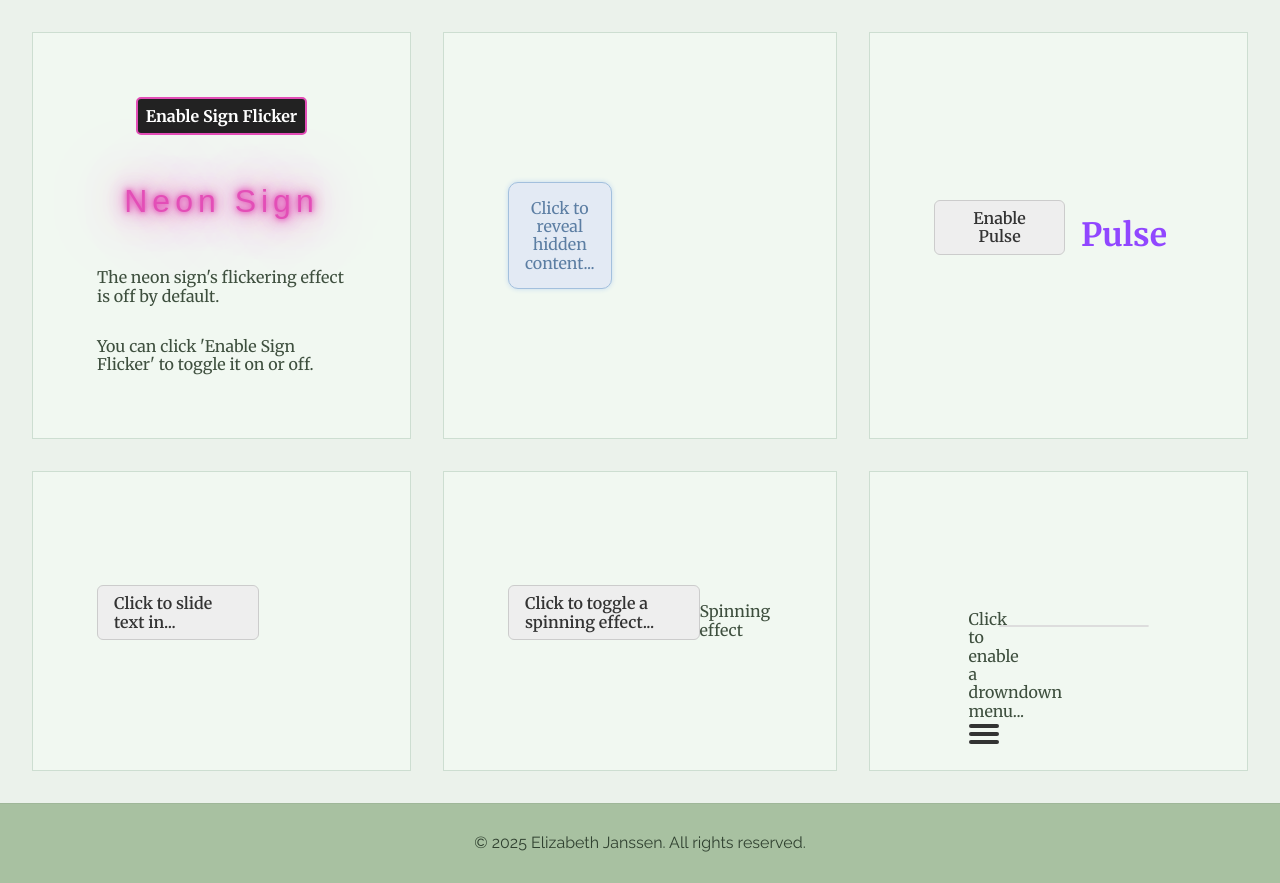
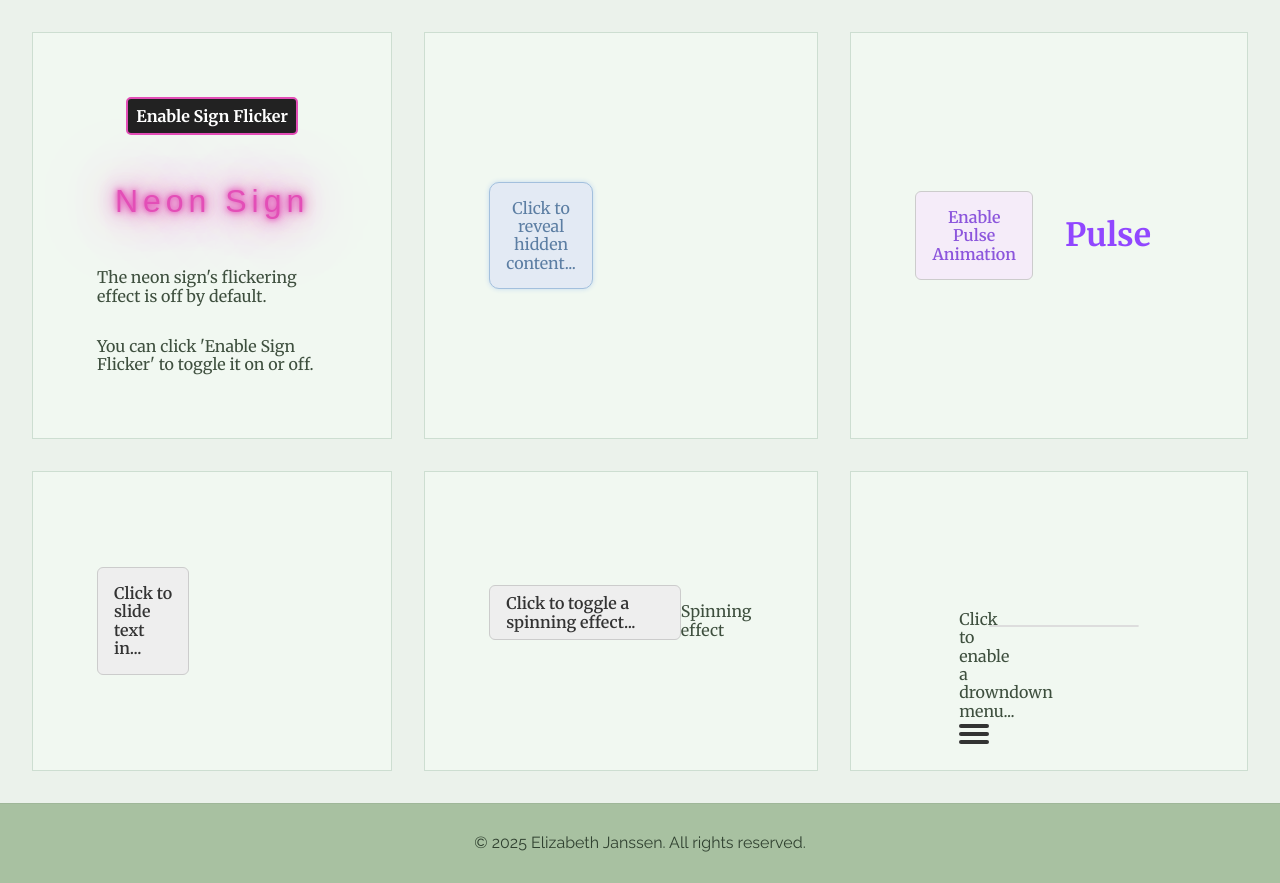
Before and after one commit to emjanssen/comm2019-finalproject-summer2025, a PHP site: page /animations.html in a window 1280 px wide. Shown: the part 90-973 px from the top of the page. Run offline with PHP 8.4, Linux system fonts and the light colour scheme.

Commit message:
animation 3 and 4 done

```diff
--- a/animations.html
+++ b/animations.html
@@ -49,7 +49,7 @@
 
                 <div id="animations-three">
                     <input type="checkbox" id="pulse-toggle" hidden>
-                    <label for="pulse-toggle" class="pulse-label">Enable Pulse</label>
+                    <label for="pulse-toggle" class="pulse-label">Enable Pulse Animation</label>
 
                     <p id="pulse-target" class="pulse-text">Pulse</p>
                 </div>
--- a/css/animations.css
+++ b/css/animations.css
@@ -188,6 +188,7 @@
 /* animations-three */
 
 /* Pulse animation keyframes */
+/* vary the opacity and scaling at different time intervals */
 @keyframes slowPulse {
   0%, 100% {
     transform: scale(1);
@@ -199,29 +200,33 @@
   }
 }
 
-/* Base pulse target (static) */
+/* static pulse text */
 .pulse-text {
   font-size: 2rem;
   font-weight: bold;
   text-align: center;
   color: #9147ff;
-  padding: 1rem;
+  padding: 2rem;
+  /* apply transition to all animatable properties over 0.3 secs with ease */
   transition: all 0.3s ease;
 }
 
-/* Apply pulse animation only when checkbox is checked */
+/* apply pulse animation when checkbox is checked */
+/* target the .pulse-label and .pulse-text when pulse-toggle is checked */
 #pulse-toggle:checked + .pulse-label + .pulse-text {
+  /* applies our previously defined slowpulse animation
+  duration of three seconds
+  plays forever */
   animation: slowPulse 3s ease-in-out infinite;
 }
 
-/* Style the toggle label */
+/* toggle button styling */
 .pulse-label {
   cursor: pointer;
   display: inline-block;
-  margin-bottom: 1rem;
-  padding: 0.5rem 1rem;
-  background-color: #eee;
-  color: #333;
+  padding: 1rem;
+  background-color: #f5ecf9;
+  color: #8c56dc;
   border-radius: 6px;
   border: 1px solid #ccc;
   text-align: center;
@@ -229,21 +234,13 @@
   font-weight: 600;
 }
 
-/* Optional: change label style when pulse is active */
-#pulse-toggle:checked + .pulse-label {
-  background-color: #9147ff;
-  color: white;
-  border-color: #9147ff;
-}
-
 /* animations four */
 
-/* Style the toggle label as a button */
+/* styling for the toggle text slide in button */
 .slide-label {
   cursor: pointer;
   display: inline-block;
-  margin-bottom: 1rem;
-  padding: 0.5rem 1rem;
+  padding: 1rem;
   background-color: #eee;
   color: #333;
   border-radius: 6px;
@@ -254,16 +251,24 @@
 
 /* Base state: text off-screen to the left, hidden */
 .slide-text {
+  /* moved horizonally by -100% */
   transform: translateX(-100%);
   opacity: 0;
-  transition: transform 0.5s ease, opacity 0.5s ease;
-  /* Optional: keep text inline */
-  display: inline-block;
+  /* both the horizonal movement and the opacity change take 1 second */
+  transition: transform 1s ease, opacity 1s ease;
+  padding: 1rem;
+  background-color: #eee;
+  color: #333;
+  border-radius: 6px;
+  border: 1px solid #ccc;
+  margin: 2rem;
 }
 
 /* When checkbox is checked, slide text in */
 #slide-toggle:checked + .slide-label + .slide-text {
+  /* move back from the -100% location */
   transform: translateX(0);
+  /* make visible again */
   opacity: 1;
 }
 
```
